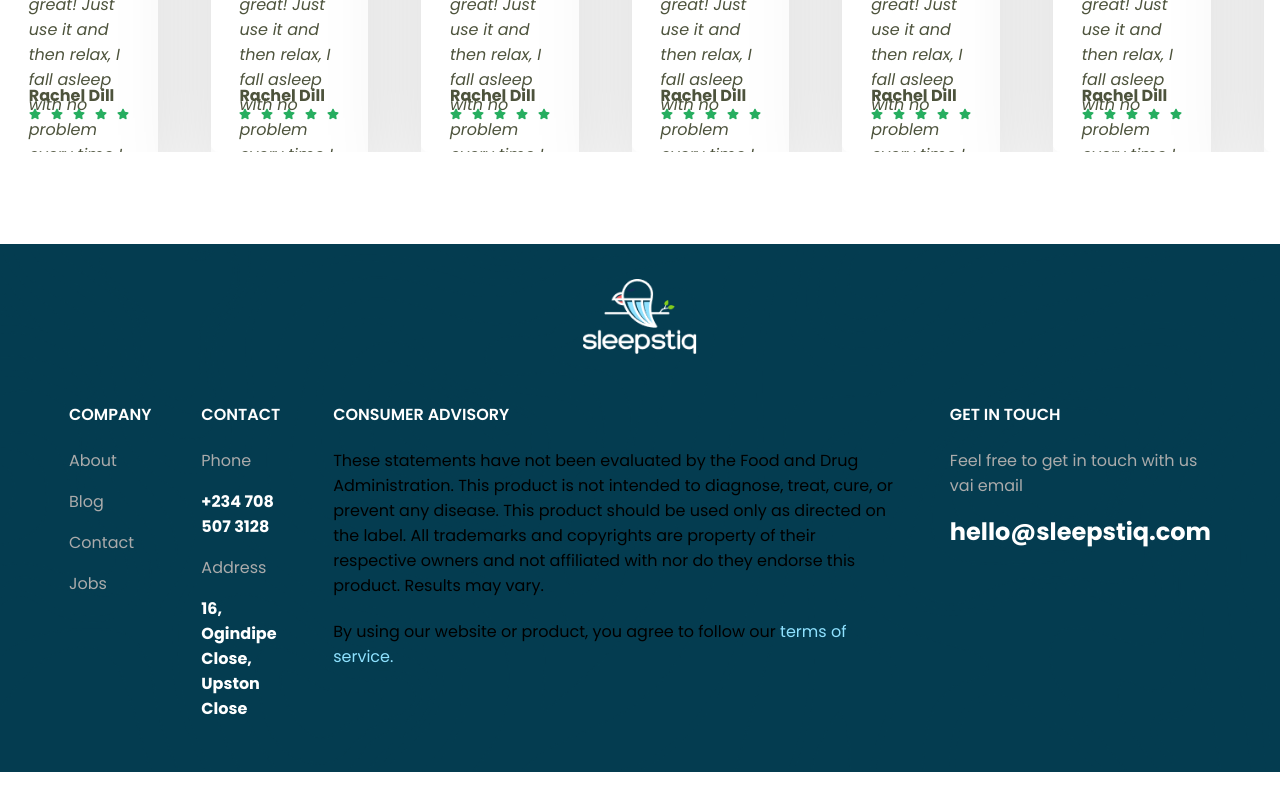
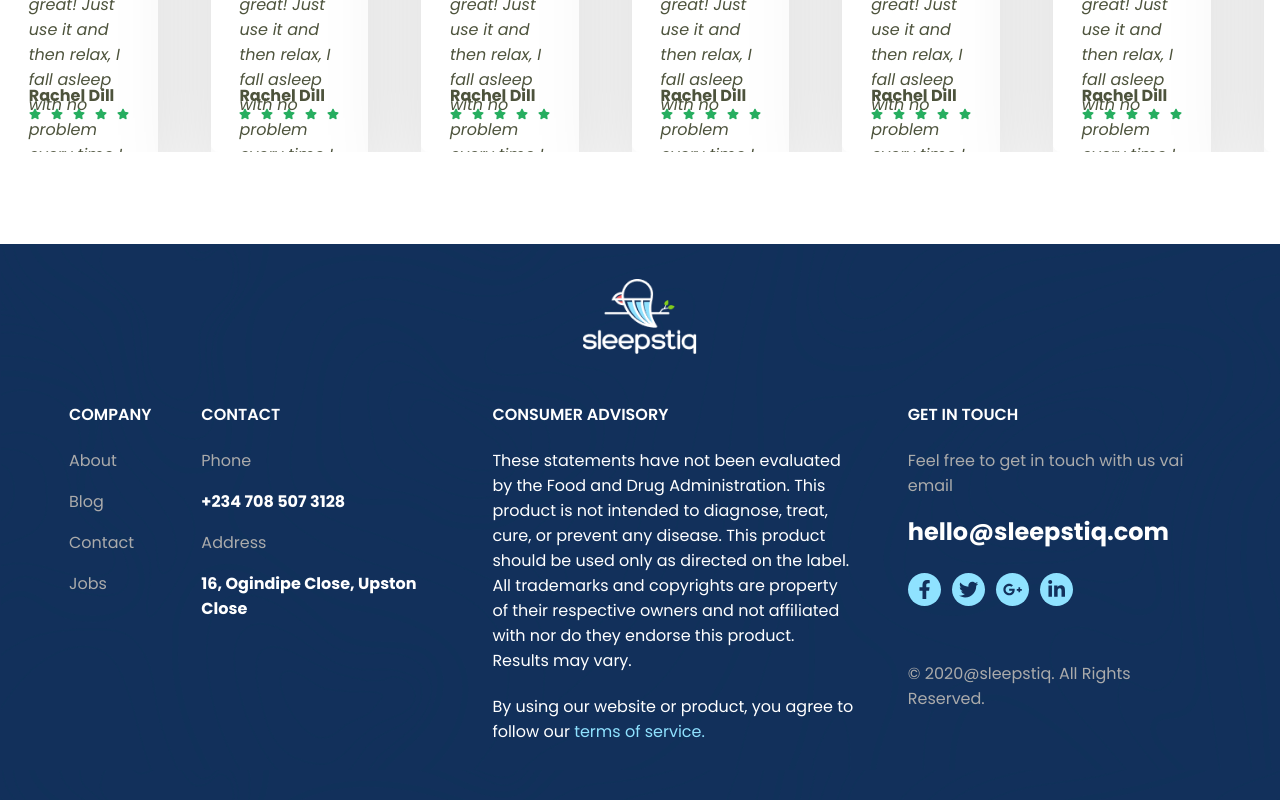
Before and after one commit to Samwell10/sleepstiq, a React (Create React App) app: page / in a window 1280 px wide. Shown: the part 3961-4761 px from the top of the page. Before the commit the page ends 4733 px from the top, so only its background shows below. Built offline with nearby package versions, Linux system fonts and the light colour scheme.

Commit message:
Addition Update

```diff
--- a/src/Components/Footer/Footer.css
+++ b/src/Components/Footer/Footer.css
@@ -1,6 +1,6 @@
 .footer{
     padding: 2.1875rem 4.312rem;
-    background-color: #043C50;
+    background-color: #12305B;
     background-image: url("../../Assets/background.png");
 }
 .footer-logo{
@@ -22,6 +22,9 @@
     display: flex;
     gap: 50px;
 }
+.footer-about{
+    width: 34%;
+}
 .nav-head{
     margin-bottom: 21px;
     font-size: 1rem;
@@ -41,14 +44,34 @@
     color: #FFFFFF;
 }
 .about-text{
+    color: #FFFFFF;
     margin-bottom: 21px;
 }
 .about-text span{
     color: #8FE2FF;
 }
 .nav-email{
-
     font-size: 1.5rem;
     font-weight: 700;
     color: #FFFFFF;
 }
+.footer-contact-icon{
+    margin-top: 24px;
+    margin-bottom: 55px;
+    display: flex;
+    align-items: center;
+    gap: 11px;
+}
+.contact-icon{
+    width: 33px;
+    height: 33px;
+    border-radius: 50%;
+    background-color: #8FE2FF;
+    display: flex;
+    align-items: center;
+    justify-content: center;
+}
+.contact-icon svg{
+    font-size: 1.2rem;
+    color: #12305B;
+}
--- a/src/Components/Footer/Footer.js
+++ b/src/Components/Footer/Footer.js
@@ -1,5 +1,6 @@
 import "./Footer.css"
 import logo from "../../Assets/white-logo.png"
+import { FaFacebookF, FaGooglePlusG, FaLinkedinIn, FaTwitter } from "react-icons/fa";
 const Footer = () => {
     return (
         <div className="footer">
@@ -35,6 +36,21 @@ const Footer = () => {
                     <p className="nav-head">GET IN TOUCH</p>
                     <p className="nav-body">Feel free to get in touch with us vai email</p>
                     <p className="nav-email">hello@sleepstiq.com</p>
+                    <div className="footer-contact-icon">
+                        <div className="contact-icon">
+                            <FaFacebookF/>
+                        </div>
+                        <div className="contact-icon">
+                            <FaTwitter/>
+                        </div>
+                        <div className="contact-icon">
+                            <FaGooglePlusG />
+                        </div>
+                        <div className="contact-icon">
+                            <FaLinkedinIn />
+                        </div>
+                    </div>
+                    <p className="nav-body">© 2020@sleepstiq. All Rights Reserved.</p>
                 </div>
             </div>
         </div>
```
